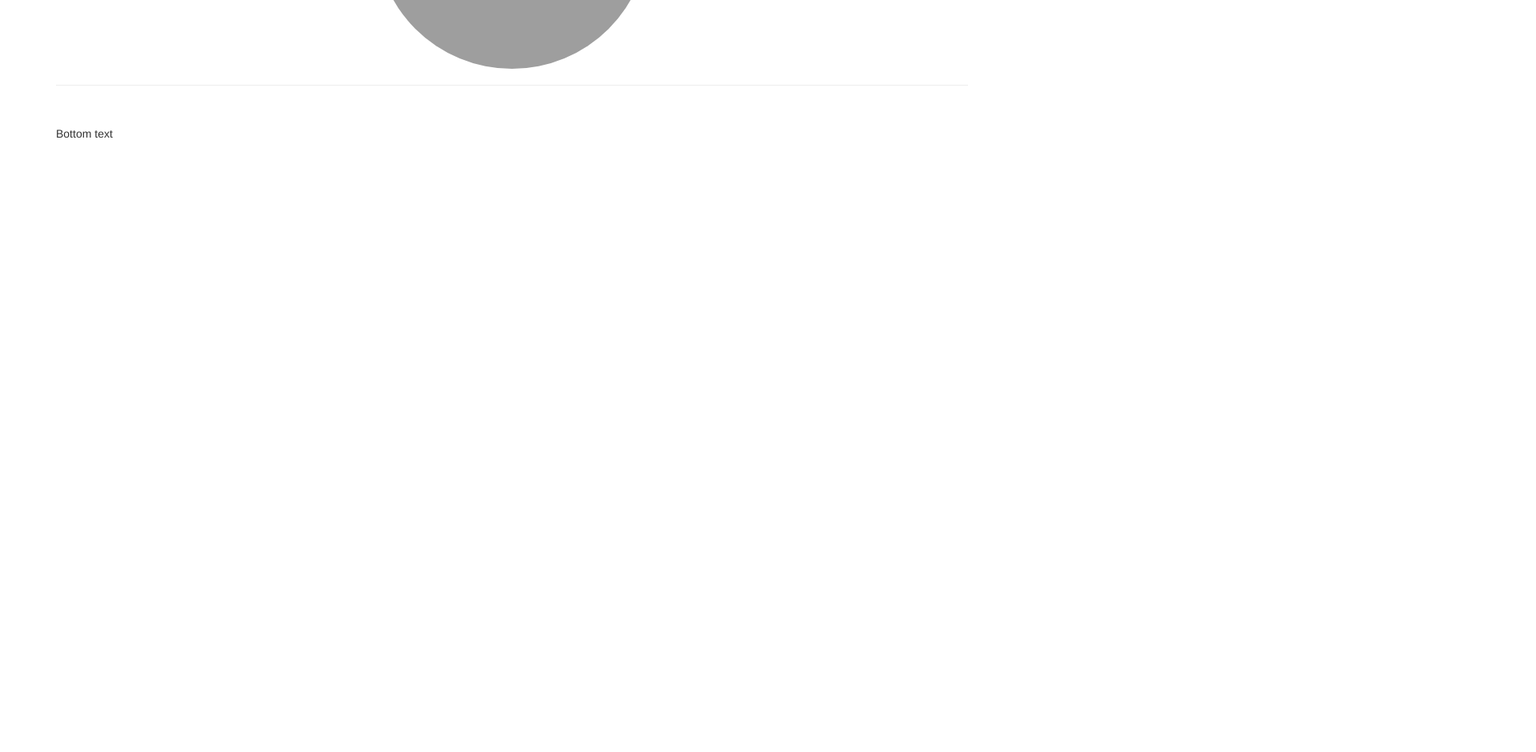
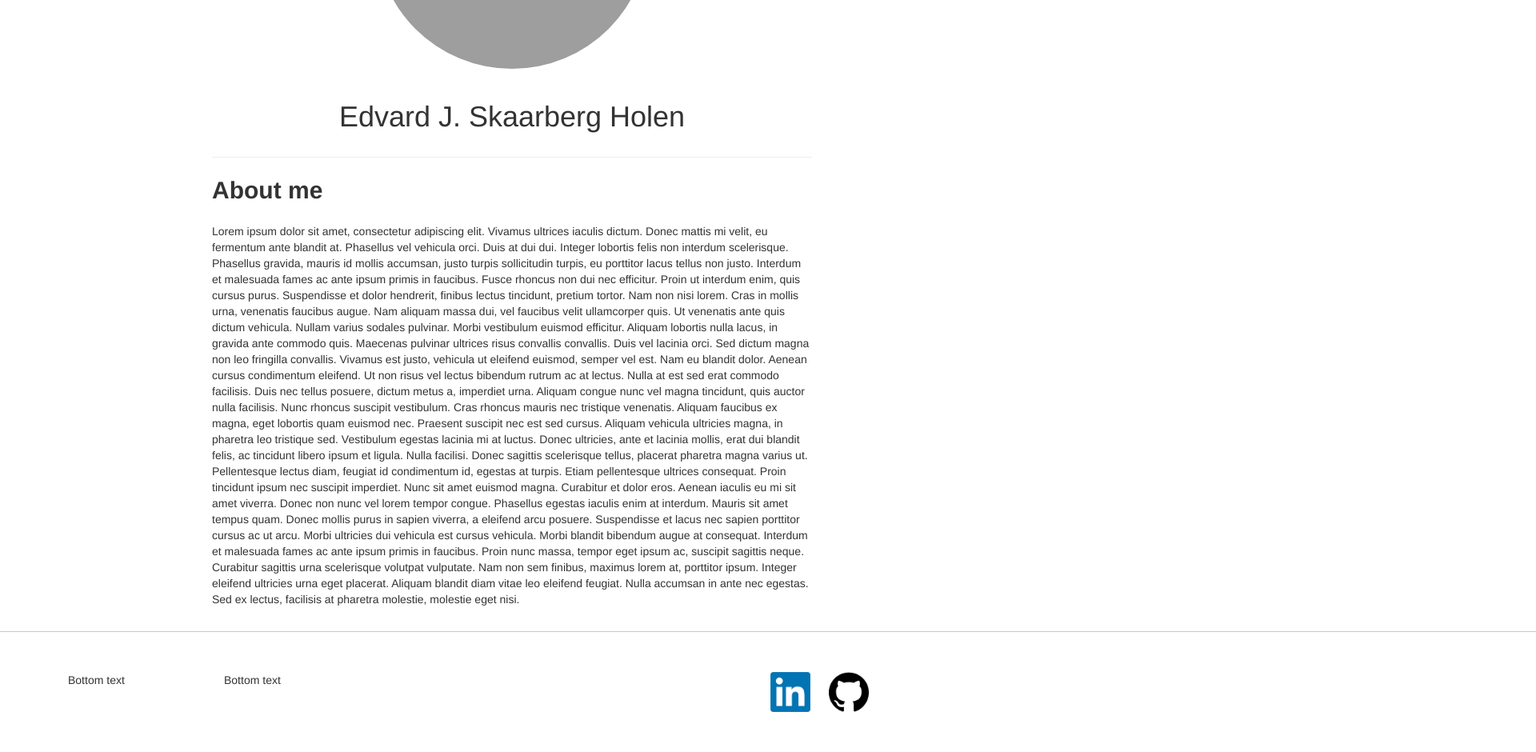
Before and after one commit to EdvardJSHolen/EdvardJSHolen.github.io, a plain HTML site: page index.html in a window 1280 px wide. Shown: the part 346-1286 px from the top of the page at 80% size, 1920 px wide, since content can reach past the window. Before the commit the page ends 800 px from the top, so only its background shows below. Drawn offline with Linux system fonts and the light colour scheme; grey boxes are pictures that could not be loaded.

Commit message:
Finish initial draft of main page

```diff
--- a/css/common.css
+++ b/css/common.css
@@ -24,3 +24,8 @@
     object-position: center;
     border-radius: 100%;
 }
+
+.logo {
+    width: 50px;
+    margin-right: 20px;
+}
--- a/index.html
+++ b/index.html
@@ -6,7 +6,10 @@
     <meta name="description" content="">
     <meta name="author" content="">
 
-    <title>Three Column Portfolio Template for Bootstrap 3</title>
+    <title>Homepage - Edvard J. Skaarberg Holen</title>
+
+    <!-- Tab-icon -->
+    <link rel="icon" href="images/rocket_emoji.png">
 
     <!-- Bootstrap core CSS -->
     <link href="css/bootstrap.css" rel="stylesheet">
@@ -49,24 +52,65 @@
 
         <div class="col-lg-12">
           <div id="headshot">
-            <img src="images/headshot_cropped.jpg"/>
+            <img src="images/headshot_cropped.jpg">
           </div>
         </div>
 
       </div>
 
+      <div class="row" style="text-align: center; margin-top: 20px;">
+        <h1>Edvard J. Skaarberg Holen</h1>
+      </div>
+
+
+      <div class="row" style="margin-top: -20px;">
+
+        <div class="col-lg-2">
+        </div>
+
+        <div class="col-lg-8">
+          <br>
+          <hr>
+          <b style="font-size: 30px;">About me</b>
+          <br><br>
+          <p>
+            Lorem ipsum dolor sit amet, consectetur adipiscing elit. Vivamus ultrices iaculis dictum. Donec mattis mi velit, eu fermentum ante blandit at. Phasellus vel vehicula orci. Duis at dui dui. Integer lobortis felis non interdum scelerisque. Phasellus gravida, mauris id mollis accumsan, justo turpis sollicitudin turpis, eu porttitor lacus tellus non justo. Interdum et malesuada fames ac ante ipsum primis in faucibus. Fusce rhoncus non dui nec efficitur. Proin ut interdum enim, quis cursus purus.
+
+Suspendisse et dolor hendrerit, finibus lectus tincidunt, pretium tortor. Nam non nisi lorem. Cras in mollis urna, venenatis faucibus augue. Nam aliquam massa dui, vel faucibus velit ullamcorper quis. Ut venenatis ante quis dictum vehicula. Nullam varius sodales pulvinar. Morbi vestibulum euismod efficitur. Aliquam lobortis nulla lacus, in gravida ante commodo quis. Maecenas pulvinar ultrices risus convallis convallis. Duis vel lacinia orci. Sed dictum magna non leo fringilla convallis. Vivamus est justo, vehicula ut eleifend euismod, semper vel est. Nam eu blandit dolor. Aenean cursus condimentum eleifend. Ut non risus vel lectus bibendum rutrum ac at lectus.
+
+Nulla at est sed erat commodo facilisis. Duis nec tellus posuere, dictum metus a, imperdiet urna. Aliquam congue nunc vel magna tincidunt, quis auctor nulla facilisis. Nunc rhoncus suscipit vestibulum. Cras rhoncus mauris nec tristique venenatis. Aliquam faucibus ex magna, eget lobortis quam euismod nec. Praesent suscipit nec est sed cursus. Aliquam vehicula ultricies magna, in pharetra leo tristique sed. Vestibulum egestas lacinia mi at luctus.
+
+Donec ultricies, ante et lacinia mollis, erat dui blandit felis, ac tincidunt libero ipsum et ligula. Nulla facilisi. Donec sagittis scelerisque tellus, placerat pharetra magna varius ut. Pellentesque lectus diam, feugiat id condimentum id, egestas at turpis. Etiam pellentesque ultrices consequat. Proin tincidunt ipsum nec suscipit imperdiet. Nunc sit amet euismod magna. Curabitur et dolor eros. Aenean iaculis eu mi sit amet viverra. Donec non nunc vel lorem tempor congue. Phasellus egestas iaculis enim at interdum. Mauris sit amet tempus quam. Donec mollis purus in sapien viverra, a eleifend arcu posuere.
+
+Suspendisse et lacus nec sapien porttitor cursus ac ut arcu. Morbi ultricies dui vehicula est cursus vehicula. Morbi blandit bibendum augue at consequat. Interdum et malesuada fames ac ante ipsum primis in faucibus. Proin nunc massa, tempor eget ipsum ac, suscipit sagittis neque. Curabitur sagittis urna scelerisque volutpat vulputate. Nam non sem finibus, maximus lorem at, porttitor ipsum. Integer eleifend ultricies urna eget placerat. Aliquam blandit diam vitae leo eleifend feugiat. Nulla accumsan in ante nec egestas. Sed ex lectus, facilisis at pharetra molestie, molestie eget nisi.
+          </p>
+        </div>
+
+        <div class="col-lg-2">
+        </div>
+
+
 
 
     </div><!-- /.container -->
 
+    <hr style="margin: 20px -100% 0px -100%;
+    border: 0;
+    border-top: 1px solid #c9c7c7;
+    overflow: hidden;">
+
     <div class="container">
-
-      <hr>
-
       <footer>
         <div class="row">
-          <div class="col-lg-12">
+          <div class="col-lg-2">
             <p>Bottom text</p>
+          </div>
+          <div class="col-lg-7">
+            <p>Bottom text</p>
+          </div>
+          <div class="col-lg-3">
+            <img src="images/linkedin.png" class="logo">
+            <img src="images/github.png" class="logo">
           </div>
         </div>
       </footer>
```
Also changed, not shown: images/github.png (added), images/linkedin.png (added).
